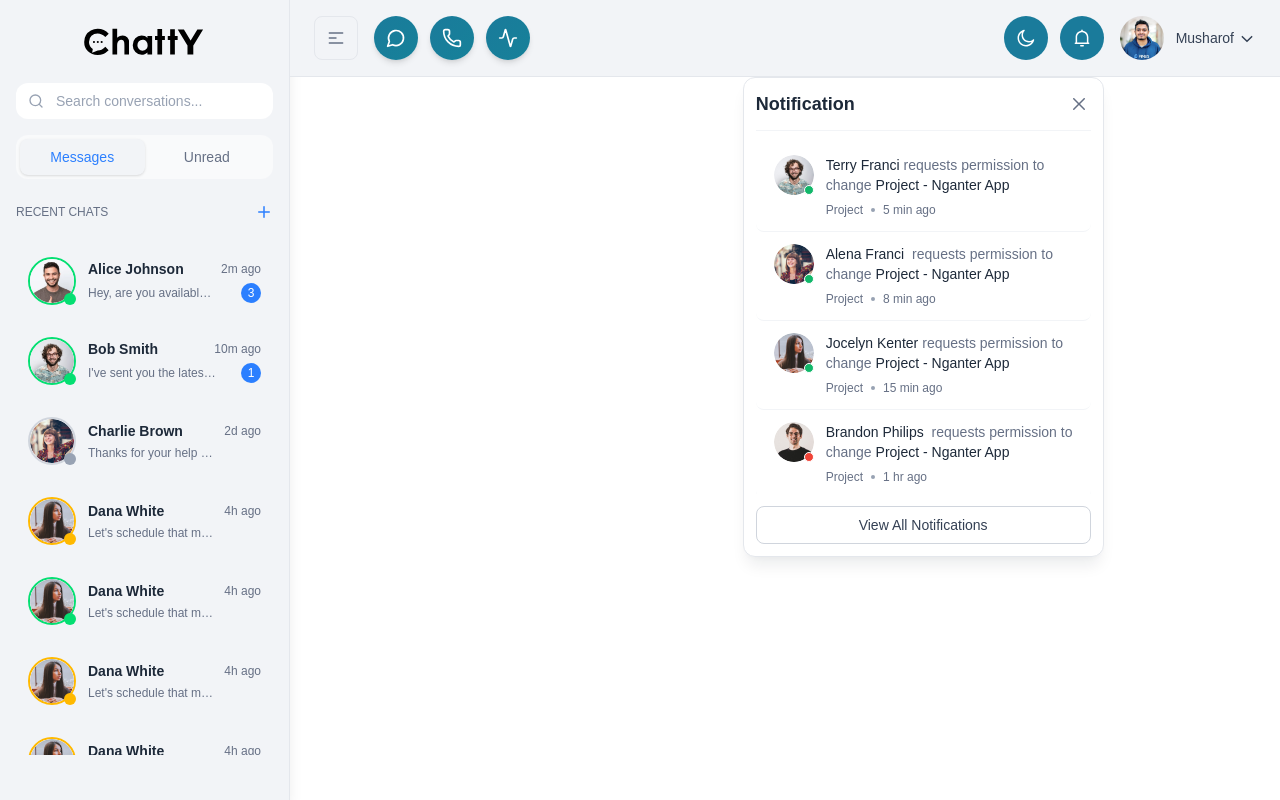
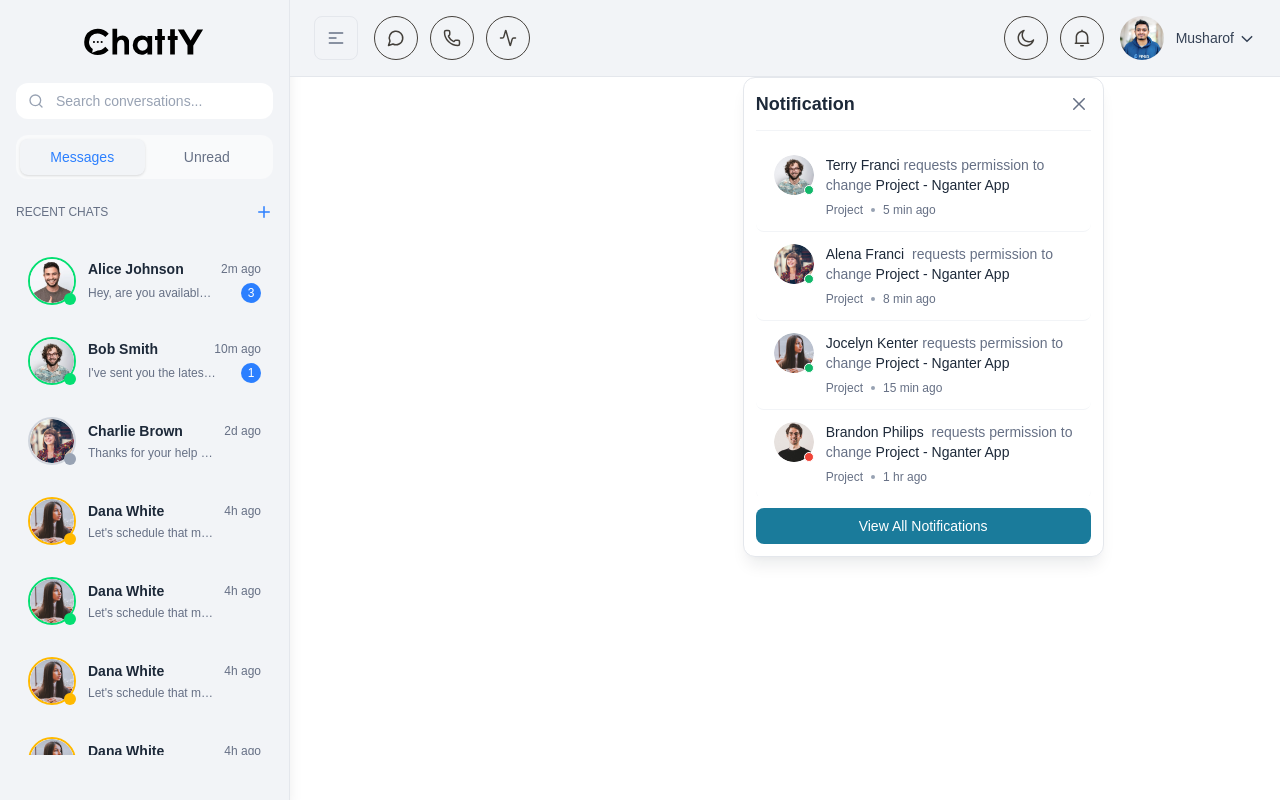
Before and after one commit to Hamzah-Owaidat/Chatty, a Next.js app: page /chat in a window 1280 px wide. Both pictures are taken after a click on the button 1081 px from the left and 38 px from the top of the page. Built offline with nearby package versions, Linux system fonts and the light colour scheme.

Commit message:
SCRUM 15 style: update button styles for ThemeToggleButton, NotificationDropdown, and AppHeader components

```diff
--- a/src/components/common/ThemeToggleButton.tsx
+++ b/src/components/common/ThemeToggleButton.tsx
@@ -7,7 +7,7 @@ export const ThemeToggleButton: React.FC = () => {
   return (
     <button
       onClick={toggleTheme}
-      className="relative flex items-center justify-center text-white transition-colors bg-[#1a7b9b] rounded-full h-11 w-11 hover:bg-[#1a7b9b]/80"
+      className="relative flex items-center justify-center transition-colors bg-transparent hover:bg-[#1a7b9b] border border-stone-700 text-stone-700 hover:text-white hover:border-none dark:text-white rounded-full h-11 w-11"
     >
       <svg
         className="hidden dark:block"
--- a/src/components/header/NotificationDropdown.tsx
+++ b/src/components/header/NotificationDropdown.tsx
@@ -24,7 +24,7 @@ export default function NotificationDropdown() {
   return (
     <div className="relative">
       <button
-        className="relative dropdown-toggle flex items-center justify-center text-white transition-colors bg-[#1a7b9b] rounded-full h-11 w-11 hover:bg-[#1a7b9b]/80"
+        className="relative dropdown-toggle flex items-center justify-center rounded-full h-11 w-11 bg-transparent hover:bg-[#1a7b9b] border border-stone-700 text-stone-700 hover:text-white hover:border-none dark:text-white transition-colors"
         onClick={handleClick}
       >
         <span
@@ -52,7 +52,7 @@ export default function NotificationDropdown() {
       <Dropdown
         isOpen={isOpen}
         onClose={closeDropdown}
-        className="absolute -right-[240px] mt-[17px] flex h-[480px] w-[350px] flex-col rounded-2xl border border-gray-200 bg-white p-3 shadow-theme-lg dark:border-gray-800 dark:bg-gray-dark sm:w-[361px] lg:right-0"
+        className="absolute -right-[240px] mt-[17px] flex h-[480px] w-[350px] flex-col rounded-2xl border border-gray-200 bg-white p-3 shadow-theme-lg dark:border-stone-700 dark:bg-stone-950 sm:w-[361px] lg:right-0"
       >
         <div className="flex items-center justify-between pb-3 mb-3 border-b border-gray-100 dark:border-gray-700">
           <h5 className="text-lg font-semibold text-gray-800 dark:text-gray-200">
@@ -374,7 +374,7 @@ export default function NotificationDropdown() {
         </ul>
         <Link
           href="/"
-          className="block px-4 py-2 mt-3 text-sm font-medium text-center text-gray-700 bg-white border border-gray-300 rounded-lg hover:bg-gray-100 dark:border-gray-700 dark:bg-gray-800 dark:text-gray-400 dark:hover:bg-gray-700"
+          className="block px-4 py-2 mt-3 text-sm font-medium text-center text-white bg-[#1a7b9b] rounded-lg "
         >
           View All Notifications
         </Link>
--- a/src/layout/AppHeader.tsx
+++ b/src/layout/AppHeader.tsx
@@ -94,10 +94,10 @@ const AppHeader: React.FC = () => {
               ].map((item, index) => (
                 <div
                   key={index}
-                  className="group relative bg-gradient-to-br from-[#1a7b9b] to-[#168199] text-white cursor-pointer rounded-full p-3 h-11 w-11 flex items-center justify-center shadow-md transition-transform duration-200 hover:scale-110 hover:shadow-lg"
+                  className="group relative bg-transparent hover:bg-[#1a7b9b] border border-stone-700 text-stone-700 hover:text-white hover:border-none dark:text-white cursor-pointer rounded-full p-3 h-11 w-11 flex items-center justify-center shadow-md transition-transform duration-200 hover:scale-110 hover:shadow-lg"
                 >
                   {item.icon}
-                  <div className="absolute z-10 hidden px-2 py-1 text-xs text-white whitespace-nowrap rounded bg-black/70 group-hover:block -bottom-9">
+                  <div className="absolute z-10 hidden px-2 py-1 text-xs text-white whitespace-nowrap rounded bg-[#1a7b9b]  group-hover:block -bottom-9">
                     {item.label}
                   </div>
                 </div>
@@ -134,10 +134,10 @@ const AppHeader: React.FC = () => {
               ].map((item, index) => (
                 <div
                   key={index}
-                  className="group relative bg-gradient-to-br from-[#1a7b9b] to-[#168199] text-white cursor-pointer rounded-full p-3 h-11 w-11 flex items-center justify-center shadow-md transition-transform duration-200 hover:scale-110 hover:shadow-lg"
+                  className="group relative bg-transparent hover:bg-[#1a7b9b] border border-stone-700 text-stone-700 hover:text-white hover:border-none dark:text-white cursor-pointer rounded-full p-3 h-11 w-11 flex items-center justify-center transition-colors"
                 >
                   {item.icon}
-                  <div className="absolute z-10 hidden px-2 py-1 text-xs text-white whitespace-nowrap rounded bg-black/70 group-hover:block -bottom-9">
+                  <div className="absolute z-10 hidden px-2 py-1 text-xs text-white whitespace-nowrap rounded bg-[#1a7b9b] group-hover:block -bottom-9">
                     {item.label}
                   </div>
                 </div>
```
